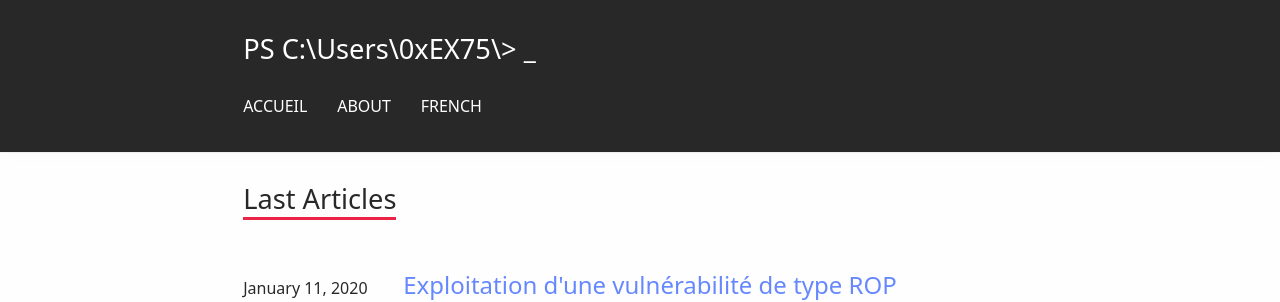
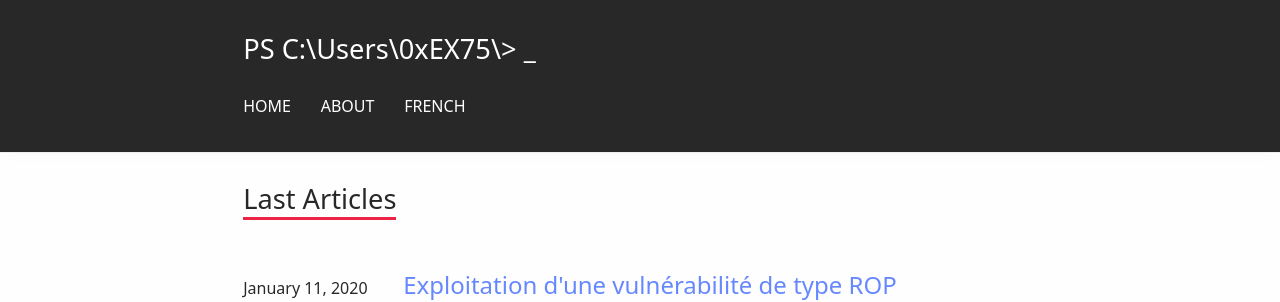
Before and after one commit to 0xex75-english/0xex75-english.github.io, a Jekyll site: the page built from index.html, in a window 1280 px wide. Shown: the top 302 px of the page. Built offline with Jekyll 4.4.1, drawn with Linux system fonts in a browser that asks for light colours; the list of posts is cut into pages by our own code.

Commit message:
Update default.html

```diff
--- a/_layouts/default.html
+++ b/_layouts/default.html
@@ -29,10 +29,10 @@
       {% if path.first %}
         <a href="/">HOME</a>
         <a href="/about/">ABOUT</a>
-      {% else %}
-        {% assign node = site.pages | where: "name", path | first %}<a href="{{ node.url | relative_url }}">{{ node.title }}</a>
       {% endif %}
     {% endfor %}
+    {% assign node = site.pages | where: "name", path | first %}<a href="/">HOME</a>
+    {% assign node = site.pages | where: "name", path | first %}<a href="/about/">ABOUT</a>
     {% assign node = site.pages | where: "name", path | first %}<a href="https://0xex75.github.io/">FRENCH</a>
     </nav>
   {% endif %}
```
